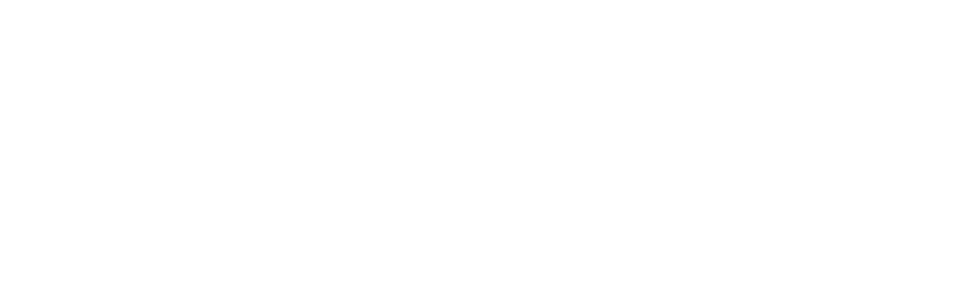
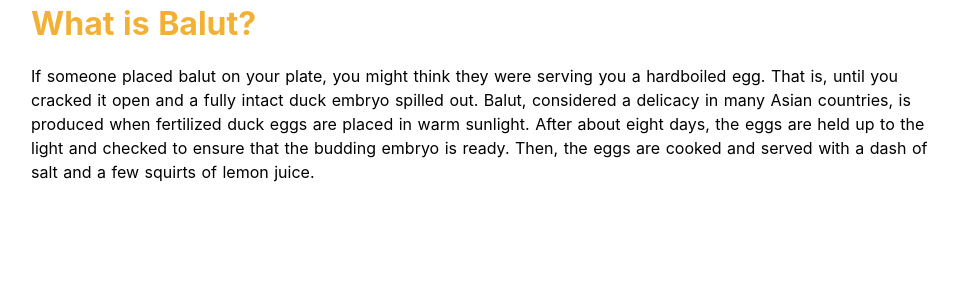
Before and after one commit to rodgeraraujo/nuxt-fundamentals, a Nuxt app: page /post in a window 1280 px wide. Before the commit this address had no page. Shown: the top 300 px of the page, without its empty margins (159-1117 px from the left). Built offline with nearby package versions, Linux system fonts and the light colour scheme.

Commit message:
post page

```diff
--- a/components/Logo.vue
+++ b/components/Logo.vue
@@ -1,33 +1,3 @@
 <template>
-  <svg class="NuxtLogo" width="245" height="180" viewBox="0 0 452 342" xmlns="http://www.w3.org/2000/svg">
-    <g fill="none" fill-rule="evenodd">
-      <path
-        d="M139 330l-1-2c-2-4-2-8-1-13H29L189 31l67 121 22-16-67-121c-1-2-9-14-22-14-6 0-15 2-22 15L5 303c-1 3-8 16-2 27 4 6 10 12 24 12h136c-14 0-21-6-24-12z"
-        fill="#00C58E"
-      />
-      <path
-        d="M447 304L317 70c-2-2-9-15-22-15-6 0-15 3-22 15l-17 28v54l39-67 129 230h-49a23 23 0 0 1-2 14l-1 1c-6 11-21 12-23 12h76c3 0 17-1 24-12 3-5 5-14-2-26z"
-        fill="#108775"
-      />
-      <path
-        d="M376 330v-1l1-2c1-4 2-8 1-12l-4-12-102-178-15-27h-1l-15 27-102 178-4 12a24 24 0 0 0 2 15c4 6 10 12 24 12h190c3 0 18-1 25-12zM256 152l93 163H163l93-163z"
-        fill="#2F495E"
-        fill-rule="nonzero"
-      />
-    </g>
-  </svg>
+  <img src="https://vueschool.io/img/favicons/apple-touch-icon.png" alt="the logo">
 </template>
-<style>
-.NuxtLogo {
-  animation: 1s appear;
-}
-
-@keyframes appear {
-  0% {
-    opacity: 0;
-  }
-  100% {
-    opacity: 1;
-  }
-}
-</style>
--- a/layouts/default.vue
+++ b/layouts/default.vue
@@ -5,9 +5,17 @@
 </template>
 
 <style>
+:root {
+  --navy: #112f41;
+  --teal: #068587;
+  --teal-light: #4fb99f;
+  --yellow: #f2b134;
+  --main-bg-color: coral;
+}
+
 html {
-  font-family: 'Source Sans Pro', -apple-system, BlinkMacSystemFont, 'Segoe UI',
-    Roboto, 'Helvetica Neue', Arial, sans-serif;
+  font-family: "Source Sans Pro", -apple-system, BlinkMacSystemFont, "Segoe UI",
+    Roboto, "Helvetica Neue", Arial, sans-serif;
   font-size: 16px;
   word-spacing: 1px;
   -ms-text-size-adjust: 100%;
--- a/pages/index.vue
+++ b/pages/index.vue
@@ -1,36 +1,29 @@
 <template>
-  <div class="container">
+  <section class="container">
     <div>
-      <logo />
+      <logo/>
       <h1 class="title">
         nuxt-fundamentals
       </h1>
       <h2 class="subtitle">
-        Nuxt.js fundamentals
+        My gnarly Nuxt.js project
       </h2>
       <div class="links">
         <a
           href="https://nuxtjs.org/"
           target="_blank"
-          class="button--green"
-        >
-          Documentation
-        </a>
+          class="button--green">Documentation</a>
         <a
           href="https://github.com/nuxt/nuxt.js"
           target="_blank"
-          class="button--grey"
-        >
-          GitHub
-        </a>
+          class="button--grey">GitHub</a>
       </div>
     </div>
-  </div>
+  </section>
 </template>
 
 <script>
 import Logo from '~/components/Logo.vue'
-
 export default {
   components: {
     Logo
@@ -38,34 +31,27 @@
 }
 </script>
 
-<style>
+<style scoped>
 .container {
-  margin: 0 auto;
-  min-height: 100vh;
   display: flex;
   justify-content: center;
   align-items: center;
   text-align: center;
 }
-
 .title {
   font-family: 'Quicksand', 'Source Sans Pro', -apple-system, BlinkMacSystemFont,
-    'Segoe UI', Roboto, 'Helvetica Neue', Arial, sans-serif;
+  'Segoe UI', Roboto, 'Helvetica Neue', Arial, sans-serif;
   display: block;
   font-weight: 300;
   font-size: 100px;
-  color: #35495e;
   letter-spacing: 1px;
 }
-
 .subtitle {
   font-weight: 300;
   font-size: 42px;
   color: #526488;
   word-spacing: 5px;
-  padding-bottom: 15px;
 }
-
 .links {
   padding-top: 15px;
 }
--- /dev/null
+++ b/pages/post.vue
@@ -0,0 +1,69 @@
+<template>
+  <div class="container">
+    <article>
+      <h1 class="title">What is Balut?</h1>
+      <p>If someone placed balut on your plate, you might think they were serving you a hardboiled egg. That is, until you cracked it open and a fully intact duck embryo spilled out. Balut, considered a delicacy in many Asian countries, is produced when fertilized duck eggs are placed in warm sunlight. After about eight days, the eggs are held up to the light and checked to ensure that the budding embryo is ready. Then, the eggs are cooked and served with a dash of salt and a few squirts of lemon juice.</p>
+    </article>
+  </div>
+</template>
+
+<script>
+export default {};
+</script>
+
+<style scoped>
+.container {
+  display: flex;
+  justify-content: space-between;
+  line-height: 1.5;
+}
+article * {
+  margin-bottom: 1rem;
+}
+aside {
+  min-width: 280px;
+  max-width: 280px;
+  padding-left: 2rem;
+}
+.title {
+  font-size: 2rem;
+}
+body {
+  padding: 1rem;
+  background: var(--navy);
+  color: white;
+}
+a {
+  color: var(--teal-light);
+  text-decoration: none;
+  transition: all 0.3s ease;
+}
+a:hover {
+  color: var(--teal);
+}
+.container {
+  margin: 0 auto;
+  max-width: 900px;
+}
+.text-xs {
+  font-size: 1.2rem;
+}
+.text-sm {
+  font-size: 1.4rem;
+}
+.text-base {
+  font-size: 1.6rem;
+}
+.text-lg {
+  font-size: 1.8rem;
+}
+.text-xl {
+  font-size: 2rem;
+}
+h1,
+h2,
+h3,
+h4 {
+  color: var(--yellow);
+}
+</style>
```
